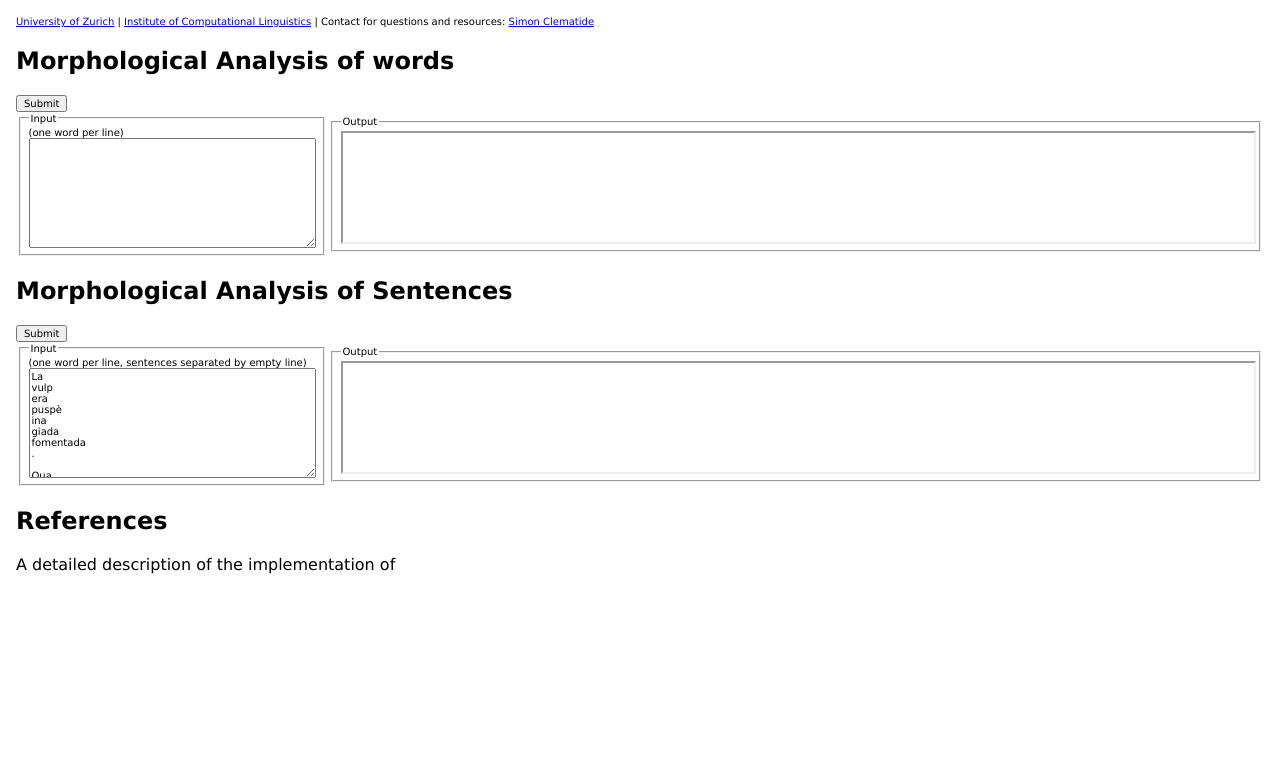
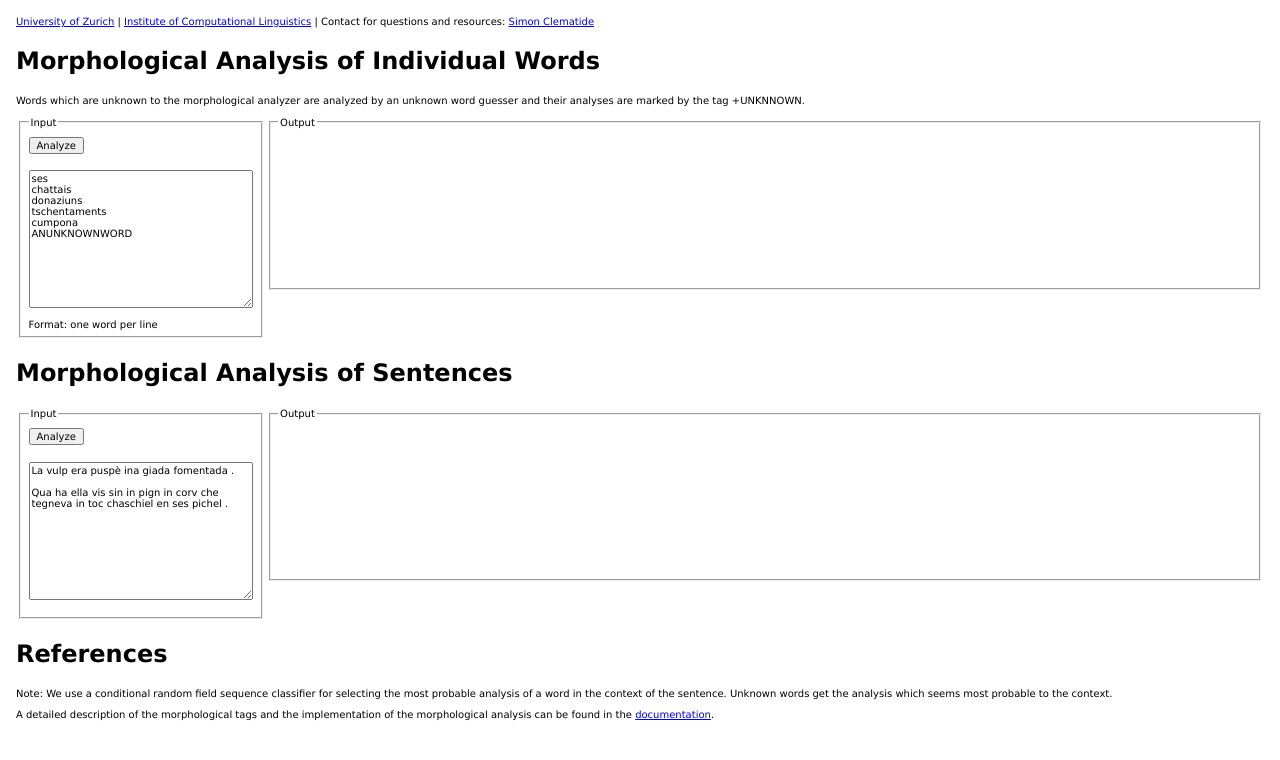
Before and after one commit to simon-clematide/rumantsch-grischun, a plain HTML site: page www/index.html in a window 1280 px wide. Drawn offline with Linux system fonts and the light colour scheme.

Commit message:
update web page and simple tokenizer for input splitting

```diff
--- a/www/index.html
+++ b/www/index.html
@@ -9,71 +9,77 @@
 body {margin: 1em}
 p {font-size: 10px;font-family: Verdana, Arial, Helvetica, sans-serif;}
 /*h1 {font-size: 10px;font-family: Verdana, Arial, Helvetica, sans-serif;}*/
-td   { font-size: 10px;font-family: Verdana, Arial, Helvetica, sans-serif; padding: 1px; border: solid 0px #acacac }
-select,textarea {font-size: 10px;font-family: Verdana, Arial, Helvetica, sans-serif;width:100%}
-input {font-size: 10px;font-family: Verdana, Arial, Helvetica, sans-serif;}
-table { border-collapse: collapse; /*vertical-align: top*/ }
+td   { font-size: 10px;font-family: Verdana, Arial, Helvetica, sans-serif; padding: 1px; border: solid 0px #acacac ;vertical-align: top}
+select,textarea {font-size: 10px;font-family: Verdana, Arial, Helvetica, sans-serif;width:100%;margin:2ex 2ex 2ex 0ex;}
+input {font-size: 10px;font-family: Verdana, Arial, Helvetica, sans-serif;margin:1ex 1ex 1ex 0ex;}
+table { border-collapse: collapse; vertical-align: top }
+iframe {border:0px}
 
 	</style>
+	<script language="JavaScript">
+<!--
+function autoResize(id){
+    var newheight;
+    var newwidth;
+
+    if(document.getElementById){
+        newheight=document.getElementById(id).contentWindow.document.body.scrollHeight;
+        newwidth=document.getElementById(id).contentWindow.document.body.scrollWidth;
+    }
+
+    document.getElementById(id).height= (newheight) + "px";
+    document.getElementById(id).width= (newwidth) + "px";
+}
+//-->
+</script>
+
+
 			</head>
 
 		<body >
 		<p><a href="http://www.uzh.ch" >University of Zurich</a> | <a href="http://www.cl.uzh.ch" >Institute of Computational Linguistics</a> | Contact for questions and resources: <a href="http://www.cl.uzh.ch/siclemat" >Simon Clematide</a>
-<form action="http://kitt.cl.uzh.ch/kitt/cgi-bin/rumansh/dev/rumantschlexicalanalysis.cgi" method="POST" accept-charset="UTF-8" name="FormName" target="resultat">
-<h2>Morphological Analysis of words</h2>
-<input type="submit" name="submitButtonName">
-<table><tr><td width="25%">
-<fieldset><legend>Input </legend>(one word per line)
-<textarea name="rohtext" style="width:100%; height:20ex" rows="6" cols="120"></textarea>
+<form action="/kitt/cgi-bin/rumansh/dev/rumantschlexicalanalysis.cgi" method="POST" accept-charset="UTF-8" name="FormName" target="resultat">
+<h2>Morphological Analysis of Individual Words</h2>
+<p>Words which are unknown to the morphological analyzer are analyzed by an unknown word guesser and their analyses are marked by the tag +UNKNNOWN.</p>
+
+<table><tr><td width="20%">
+<fieldset><input type="submit" value="Analyze" name="submitButtonName"><legend>Input </legend>
+<textarea name="rohtext" style="width:100%" rows="12" cols="120">ses
+chattais
+donaziuns
+tschentaments
+cumpona
+ANUNKNOWNWORD
+</textarea>
+Format: one word per line
 </fieldset>
 <td>
 <fieldset><legend>Output</legend>
-		<iframe style="width:100% ;height:20ex " name="resultat" src="denada.html" marginwidth="0" marginheight="0" align="left" scrolling="yes" >
+		<iframe style="width:100%  " name="resultat" id="resultat" onLoad="autoResize('resultat');" src="denada.html" marginwidth="0" marginheight="0" align="left" scrolling="yes" >
 				<p>Ihr Browser kann leider keine eingebetteten Frames anzeigen</p>
 			</iframe></fieldset>
 </table></form>
-<form action="http://kitt.cl.uzh.ch/kitt/cgi-bin/rumansh/dev/rumantschcrfmorphanalysis.cgi"  accept-charset="UTF-8" method="POST" name="FormName" target="resultat2">
+<form action="/kitt/cgi-bin/rumansh/dev/rumantschcrfmorphanalysis.cgi"  accept-charset="UTF-8" method="POST" name="FormName" target="resultat2">
 <h2>Morphological Analysis of Sentences</h2>
-<input type="submit" name="submitButtonName">
-<table><tr><td width="25%">
-<fieldset><legend>Input</legend> (one word per line, sentences separated by empty line)
-<textarea name="rohtext" style="width:100%; height:20ex" rows="6" cols="120">La
-vulp
-era
-puspè
-ina
-giada
-fomentada
-.
 
-Qua
-ha
-ella
-vis
-sin
-in
-pign
-in
-corv
-che
-tegneva
-in
-toc
-chaschiel
-en
-ses
-pichel
-.
+<table><tr><td width="20%">
+<fieldset><legend>Input</legend>
+<input type="submit" value="Analyze" name="submitButtonName">
+<textarea name="rohtext"  rows="12" cols="120">La vulp era puspè ina giada fomentada .
+
+Qua ha ella vis sin in pign in corv che tegneva in toc chaschiel en ses pichel .
 </textarea>
 </fieldset>
 <td>
 <fieldset><legend>Output</legend>
-		<iframe style="width:100% ;height:20ex " name="resultat2" src="denada.html" marginwidth="0" marginheight="0" align="left" scrolling="yes" >
+		<iframe style="width:100% " name="resultat2" id="resultat2" onLoad="autoResize('resultat2');" src="denada.html" marginwidth="0" marginheight="0" align="left" scrolling="yes" >
 				<p>Ihr Browser kann leider keine eingebetteten Frames anzeigen</p>
 			</iframe></fieldset>
 </table></form>
 			<h2>References</h2>
-			A detailed description of the implementation of
+			<p>Note: We use a conditional random field sequence classifier for selecting the most probable analysis of a word in the context of the sentence. Unknown words get the analysis which seems most probable to the context.<p>
+
+			<p>A detailed description of the morphological tags and the implementation of the morphological analysis can be found in the <a href="http://kitt.cl.uzh.ch/kitt/rumansh/documentation.pdf" >documentation</a>.</p>
 				</body>
 
 </html>
```
Also changed, not shown: 2 other files.
